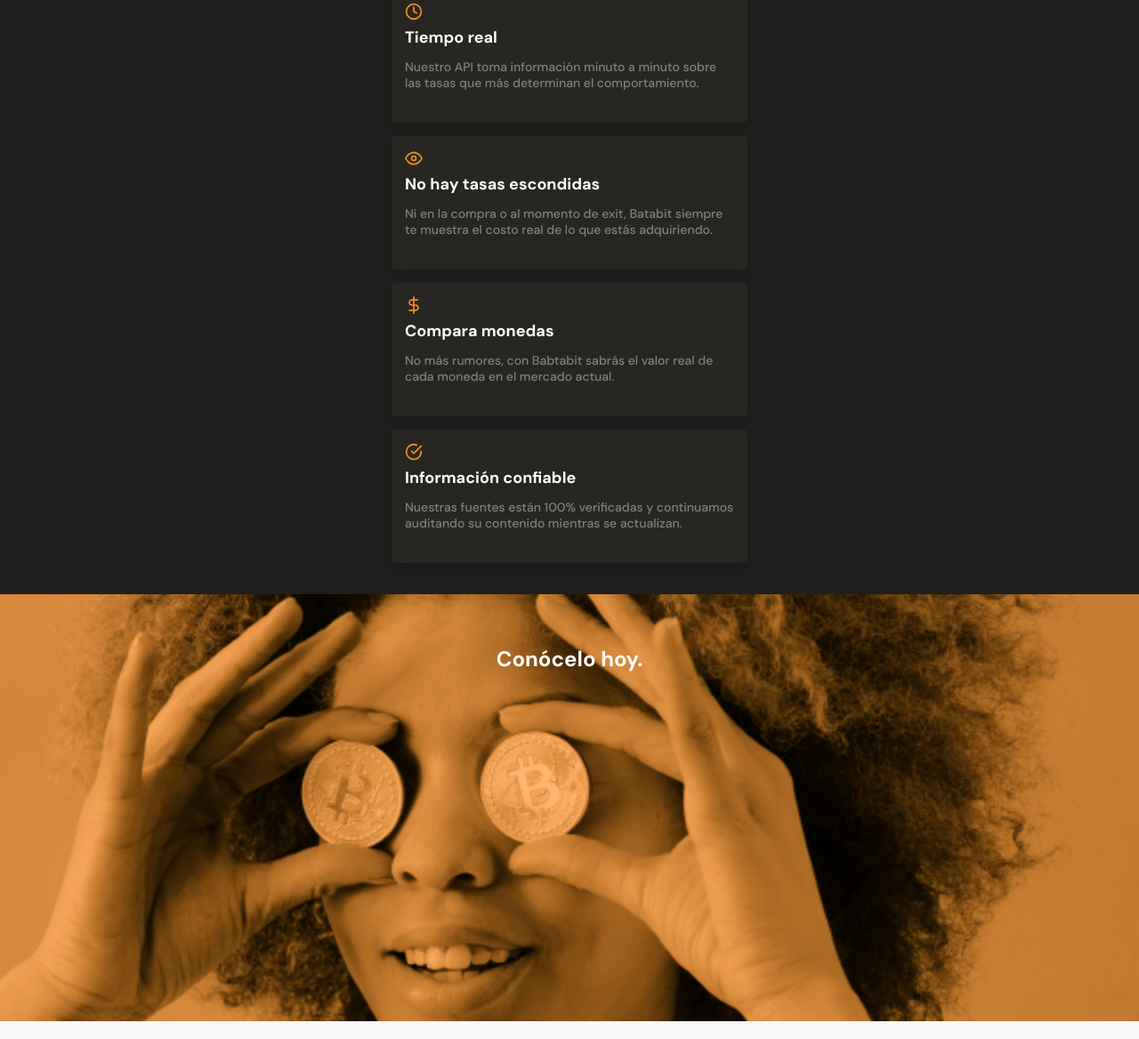
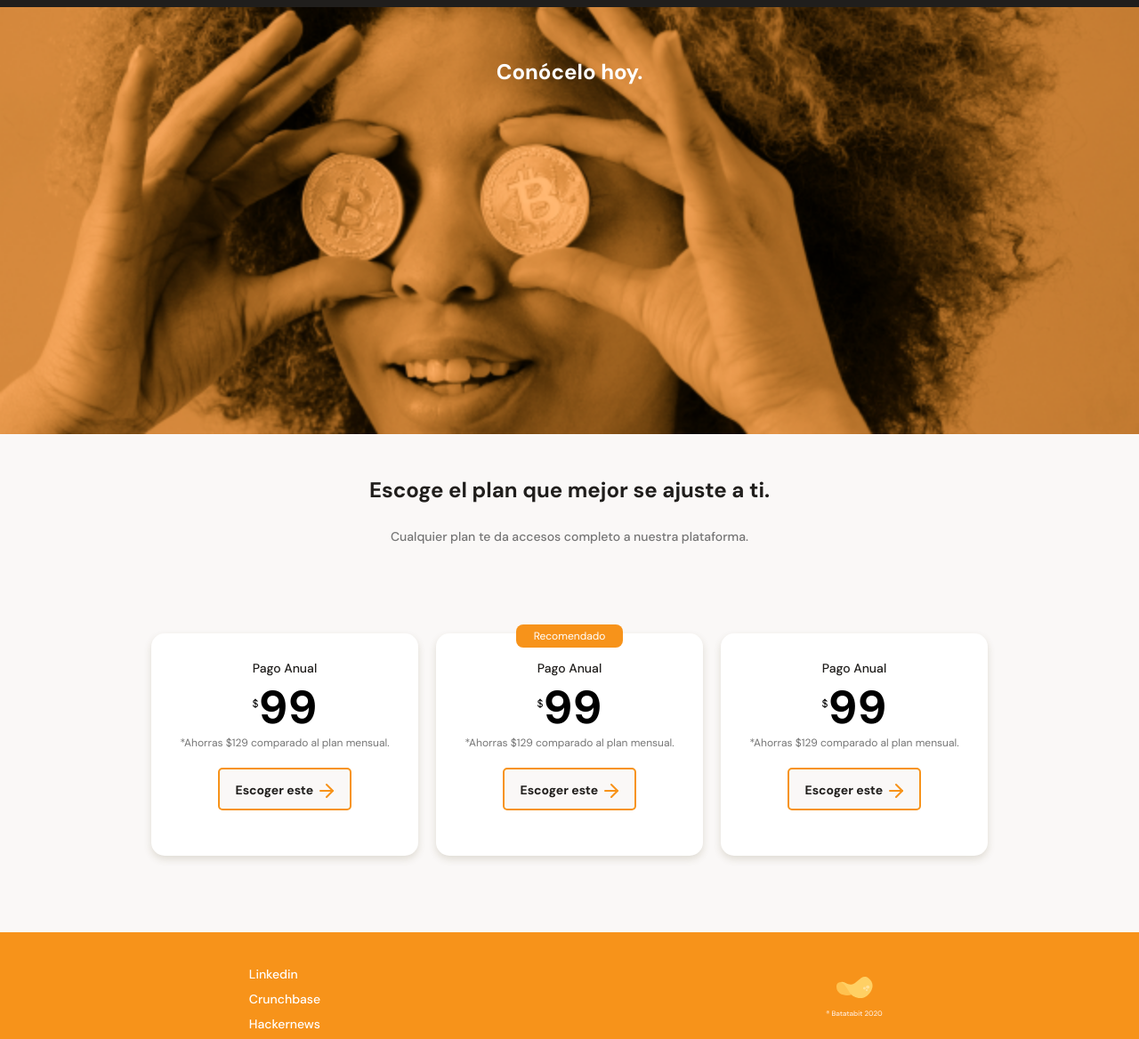
Before and after one commit to Scr3amind/MobileFirstMockup, a plain HTML site: page index.html in a window 1280 px wide. Shown: the part 1632-2800 px from the top of the page at 89% size. Drawn offline with Linux system fonts and the light colour scheme.

Commit message:
Terminando estilos responsivos

```diff
--- /dev/null
+++ b/css/tablet.css
@@ -0,0 +1,16 @@
+.main-tables-container {
+    display: flex;
+    width: 930px;
+    margin: 0 auto;
+}
+
+.product-cards--container {
+    display: flex;
+    flex-wrap: wrap;
+    width: 930px;
+    margin: 0 auto;
+}
+
+.plans-container--slider {
+    justify-content: center;
+}
--- a/index.html
+++ b/index.html
@@ -10,6 +10,7 @@
         rel="stylesheet"
     >
     <link rel="stylesheet" href="style.css">
+    <link rel="stylesheet" href="/css/tablet.css" media="(min-width: 930px)">
 </head>
 <body>
     <header>
@@ -168,7 +169,18 @@
             </section>
         </section>
     </main>
-    <footer></footer>
+    <footer>
+        <section class="left">
+            <ul>
+                <li><a href="#">Linkedin</a></li>
+                <li><a href="#">Crunchbase</a></li>
+                <li><a href="#">Hackernews</a></li>
+            </ul>
+        </section>
+        <section class="right">
+            <img src="./assets/images/batatabitlogo2020.svg" alt="Logo de Batatabit 2020">
+        </section>
+    </footer>
 
 </body>
 </html>
--- a/style.css
+++ b/style.css
@@ -150,12 +150,20 @@ main {
     color: #757575;
 }
 
+.main-tables-container {
+    display: flex;
+    overflow: hidden;
+    overflow-x: initial;
+    scroll-snap-type: x proximity;
+}
+
 .main-currency-table, .main-comission-table {
     width: 70%;
     min-width: 235px;
     max-width: 500px;
     height: 360px;
     margin: 0 auto;
+    scroll-snap-align: center;
     font-family: "Inter", sans-serif;
 }
 
@@ -408,9 +416,10 @@ main {
 .plans-container--slider {
     display: flex;
     height: 316px;
-    gap: 20px;
-    overflow-x: scroll;
-    overscroll-behavior-x: contain;
+    /* gap: 10px; */
+    overflow: hidden;
+    overflow-x: initial;
+
     scroll-snap-type: x proximity;
 }
 
@@ -418,10 +427,10 @@ main {
     position: relative;
     scroll-snap-align: center;
     width: 70%;
-    min-width: 230px;
+    min-width: 190px;
     max-width: 300px;
     height: 250px;
-    margin: 50px auto 0;
+    margin: 50px 10px 0;
     padding: 0 15px;
     background-color: var(--white);
     border-radius: 15px;
@@ -488,3 +497,33 @@ main {
     background-image: url('./assets/icons/orange_arrow.svg');
     vertical-align: text-bottom;
 }
+
+footer {
+    display: flex;
+    width: 100%;
+    height: 150px;
+    background-color: var(--bitcoin-orange);
+}
+
+footer section {
+    display: flex;
+    width: 50%;
+    justify-content: center;
+    align-items: center;
+}
+
+footer .left ul {
+    font-size: 1.4rem;
+    font-weight: 500;
+    line-height: 1.8rem;
+    list-style: none;
+}
+
+.left li {
+    margin: 10px 0;
+}
+
+.left a {
+    text-decoration: none;
+    color: var(--white);
+}
```
Also changed, not shown: assets/images/batatabitlogo2020.svg (added).
